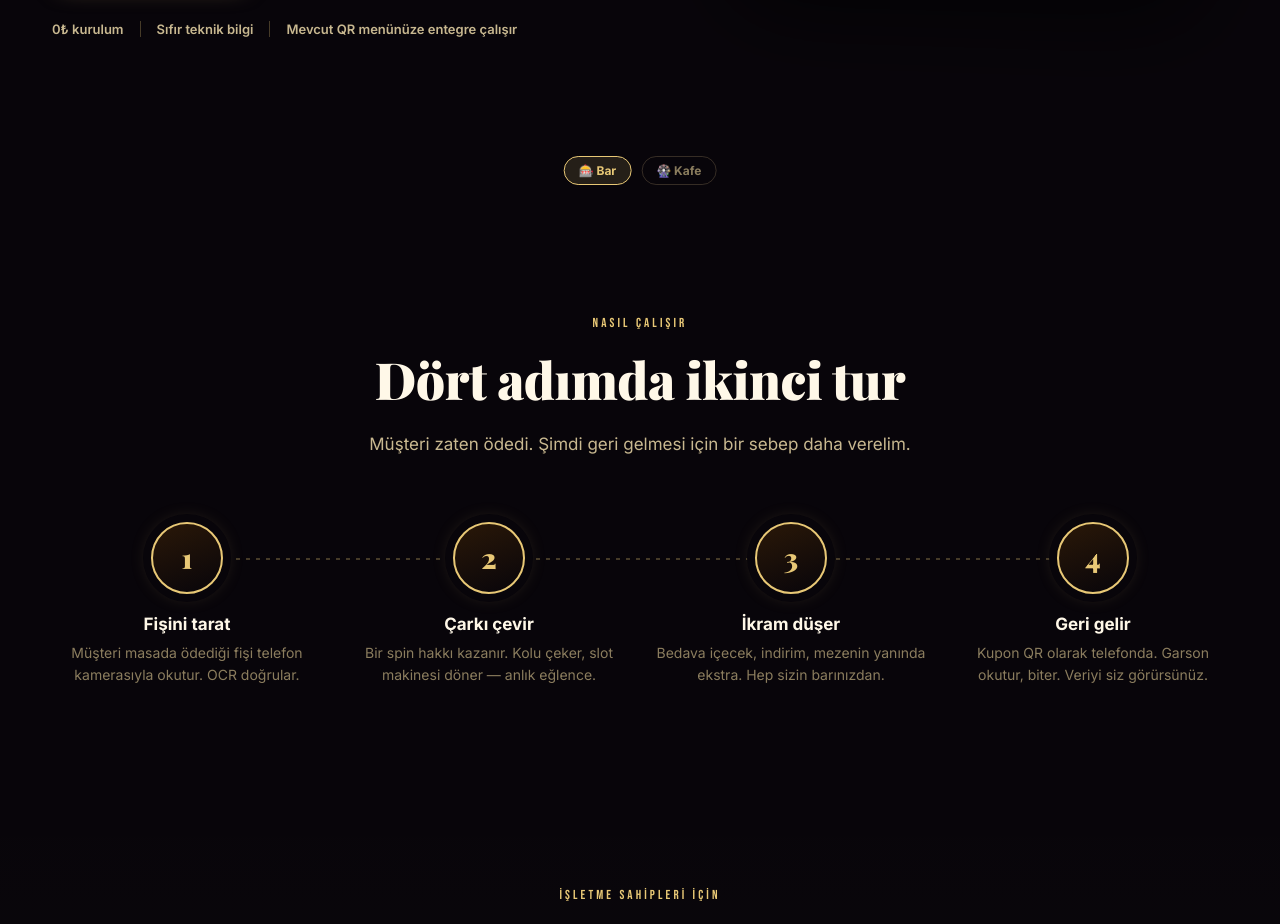
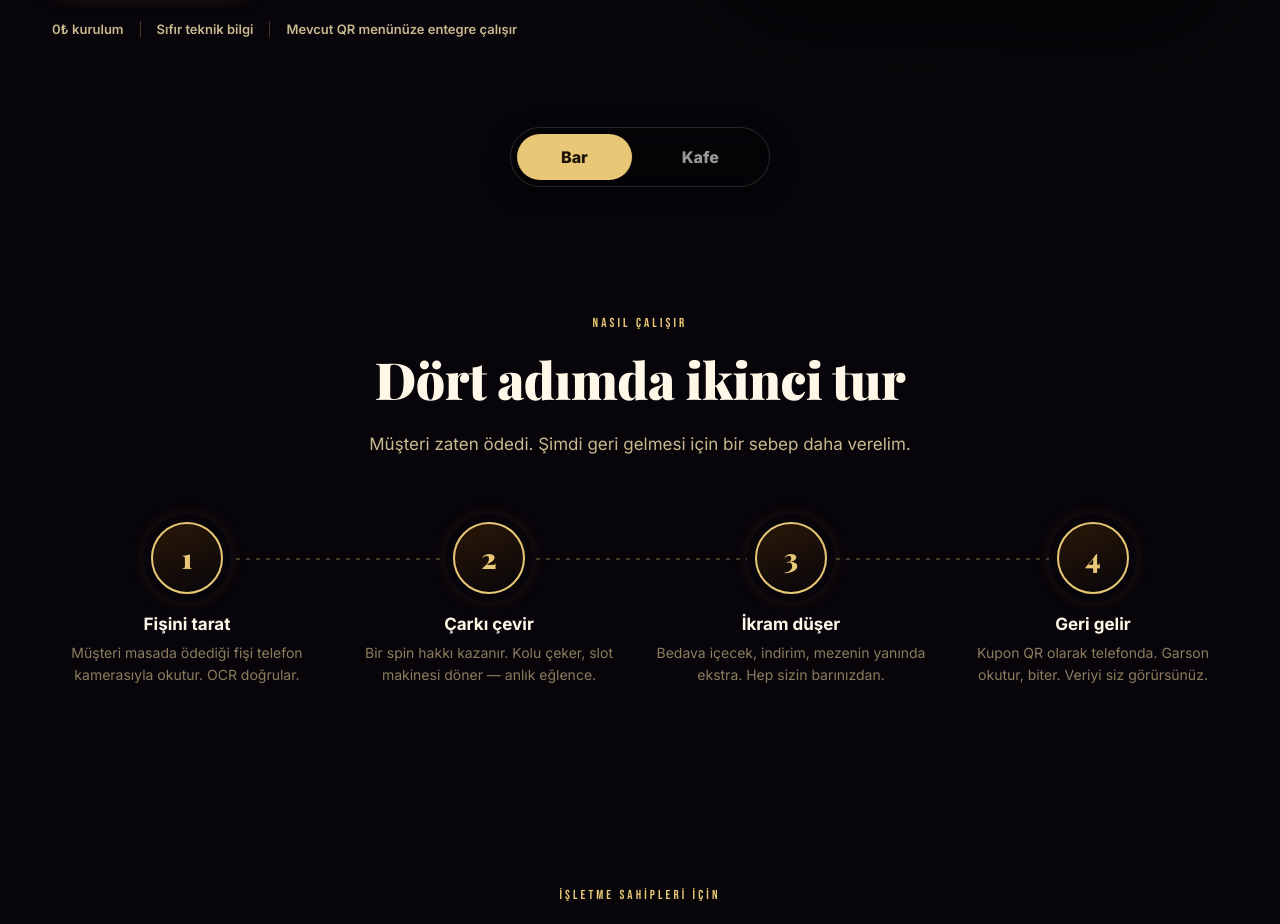
Before and after one commit to nubittech/shotpot, a Next.js app in the folder apps/web/: page / in a window 1280 px wide. Shown: the part 800-1724 px from the top of the page. Built offline with nearby package versions, Linux system fonts and the light colour scheme; no server answers; a web font is replaced by a local one.

Commit message:
style: Bar/Kafe gecis butonu buyutuldu, ikonlar kaldirildi
Hero alt kismindaki kucuk pill butonlar yerine buyuk segmented
toggle (Bar / Kafe-Cafe). Emoji ikonlar kaldirildi. Saga-sola
kayma animasyonu aynen calisiyor (track translateX gecisi).

Co-Authored-By: Claude Opus 4.7 <noreply@anthropic.com>

```diff
--- a/apps/web/components/landing/HeroShowcase.tsx
+++ b/apps/web/components/landing/HeroShowcase.tsx
@@ -429,25 +429,27 @@ export function HeroShowcase({ locale, bar }: { locale: "tr" | "en"; bar: BarCop
         >›</button>
       )}
 
-      {/* ── Dots / mode labels ── */}
+      {/* ── Bar / Café segmented toggle ── */}
       <div style={{
-        position: "absolute", bottom: 30, left: "50%", transform: "translateX(-50%)",
-        display: "flex", gap: 10, alignItems: "center", zIndex: 20,
+        position: "absolute", bottom: 28, left: "50%", transform: "translateX(-50%)",
+        display: "flex", gap: 6, padding: 6, borderRadius: 999, zIndex: 20,
+        background: "rgba(0,0,0,0.4)", border: "1px solid rgba(255,255,255,0.14)",
+        backdropFilter: "blur(10px)", WebkitBackdropFilter: "blur(10px)",
+        boxShadow: "0 8px 24px rgba(0,0,0,0.4)",
       }}>
         {[
-          { label: locale === "tr" ? "🎰 Bar" : "🎰 Bar", on: "#e8c876" },
-          { label: locale === "tr" ? "🎡 Kafe" : "🎡 Café", on: "#c17f5a" },
+          { label: "Bar", on: "#e8c876", fg: "#1a0f06" },
+          { label: locale === "tr" ? "Kafe" : "Café", on: "#c17f5a", fg: "#f5efe0" },
         ].map((d, i) => (
           <button
             key={i}
             className="hero-dot"
             onClick={() => setMode(i)}
             style={{
-              padding: "6px 14px", borderRadius: 999, cursor: "pointer",
-              fontSize: 12, fontWeight: 700,
-              border: `1px solid ${mode === i ? d.on : "rgba(140,120,90,0.35)"}`,
-              background: mode === i ? `${d.on}22` : "transparent",
-              color: mode === i ? d.on : "#8b7d5e",
+              padding: "13px 44px", borderRadius: 999, cursor: "pointer",
+              fontSize: 16, fontWeight: 800, border: "none",
+              background: mode === i ? d.on : "transparent",
+              color: mode === i ? d.fg : "rgba(255,255,255,0.6)",
             }}
           >{d.label}</button>
         ))}
```
